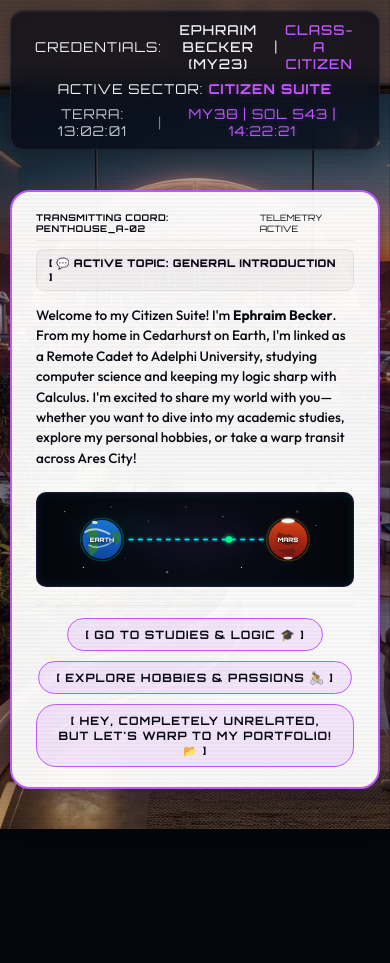
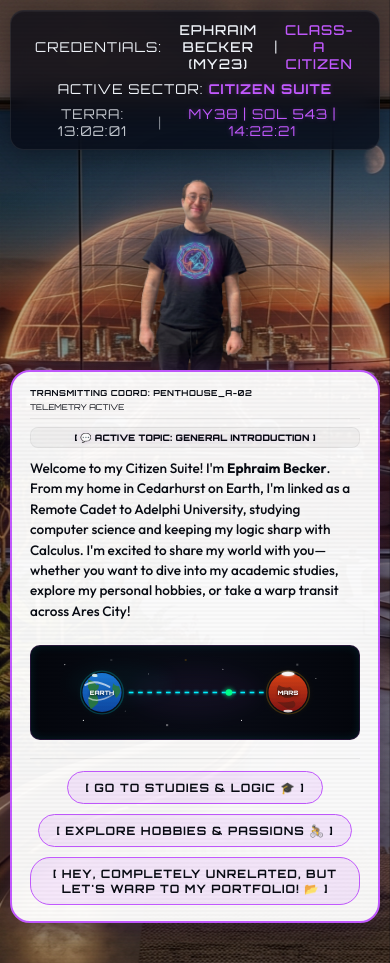
Before and after one commit to EphraimB/ephraim-becker-v3, a Next.js app: page / in a window 390 px wide. Before the commit the page ends 844 px from the top, so only its background shows below. Built offline with nearby package versions, Linux system fonts and the light colour scheme.

Commit message:
Improved layout on mobile

```diff
--- a/app/page.js
+++ b/app/page.js
@@ -322,35 +322,18 @@ export default function CitizenSuite() {
           <div className="comic-speech-bubble" style={{ display: 'flex', flexDirection: 'column', minHeight: '305px', justifyContent: 'space-between' }}>
 
             {/* Stepper Header (Telemetry indicators) */}
-            <div style={{ display: 'flex', justifyContent: 'space-between', alignItems: 'center', marginBottom: '8px', borderBottom: '1px solid rgba(0,0,0,0.06)', paddingBottom: '6px' }}>
-              <span style={{ fontFamily: 'var(--font-tech)', fontSize: '0.58rem', color: 'var(--color-accent)', fontWeight: 700, letterSpacing: '0.5px' }}>
+            <div className="bubble-telemetry-header">
+              <span className="bubble-telemetry-coord">
                 TRANSMITTING COORD: PENTHOUSE_A-02
               </span>
-              <span style={{ fontFamily: 'var(--font-tech)', fontSize: '0.55rem', color: 'rgba(0,0,0,0.4)' }}>
+              <span className="bubble-telemetry-status">
                 TELEMETRY ACTIVE
               </span>
             </div>
 
             {/* Non-Clickable HUD Active Topic Indicator */}
-            <div style={{
-              display: 'flex',
-              background: 'rgba(0, 0, 0, 0.03)',
-              borderRadius: '8px',
-              padding: '6px 12px',
-              marginBottom: '14px',
-              gap: '4px',
-              alignItems: 'center',
-              border: '1px solid rgba(0, 0, 0, 0.05)',
-              justifyContent: 'center'
-            }}>
-              <span style={{
-                fontSize: '0.66rem',
-                fontFamily: 'var(--font-tech)',
-                fontWeight: 800,
-                color: 'var(--color-accent)',
-                letterSpacing: '0.5px',
-                textShadow: '0 0 4px rgba(var(--color-accent-rgb), 0.15)'
-              }}>
+            <div className="bubble-topic-indicator">
+              <span className="bubble-topic-text">
                 [ 💬 ACTIVE TOPIC: {activeTitle.replace(/^[^\w\s]+/g, '').trim().toUpperCase()} ]
               </span>
             </div>
--- a/styles/global.css
+++ b/styles/global.css
@@ -577,11 +577,29 @@ body {
 
 @media (max-width: 900px) {
   .roomscale-natural-body {
-    display: none !important;
+    display: flex !important;
+    position: relative !important;
+    left: auto !important;
+    bottom: 0 !important;
+    height: 210px !important;
+    max-height: 210px !important;
+    width: 100% !important;
+    margin: 0 auto -45px auto !important;
+    justify-content: center !important;
+    align-items: flex-end !important;
+    z-index: 1 !important;
+  }
+  .roomscale-natural-img {
+    height: 100% !important;
+    width: auto !important;
   }
   .workspace-deck {
     flex-direction: column;
-    gap: 20px;
+    gap: 15px;
+  }
+  .comic-speech-bubble {
+    position: relative !important;
+    z-index: 2 !important;
   }
 }
 
@@ -691,3 +709,78 @@ body {
     display: none !important;
   }
 }
+
+/* ================= TELEMETRY HEADER & ACTIVE TOPIC MOBILE OPTIMIZATIONS ================= */
+.bubble-telemetry-header {
+  display: flex;
+  justify-content: space-between;
+  align-items: center;
+  margin-bottom: 8px;
+  border-bottom: 1px solid rgba(0,0,0,0.06);
+  padding-bottom: 6px;
+  width: 100%;
+}
+
+.bubble-telemetry-coord {
+  font-family: var(--font-tech);
+  font-size: 0.58rem;
+  color: var(--color-accent);
+  font-weight: 700;
+  letter-spacing: 0.5px;
+}
+
+.bubble-telemetry-status {
+  font-family: var(--font-tech);
+  font-size: 0.55rem;
+  color: rgba(0,0,0,0.4);
+}
+
+.bubble-topic-indicator {
+  display: flex;
+  background: rgba(0, 0, 0, 0.03);
+  border-radius: 8px;
+  padding: 6px 12px;
+  margin-bottom: 14px;
+  gap: 4px;
+  align-items: center;
+  border: 1px solid rgba(0, 0, 0, 0.05);
+  justify-content: center;
+  width: 100%;
+}
+
+.bubble-topic-text {
+  font-size: 0.66rem;
+  font-family: var(--font-tech);
+  font-weight: 800;
+  color: var(--color-accent);
+  letter-spacing: 0.5px;
+  text-shadow: 0 0 4px rgba(var(--color-accent-rgb), 0.15);
+  text-align: center;
+  white-space: nowrap;
+}
+
+@media (max-width: 600px) {
+  .comic-speech-bubble {
+    padding: 16px 18px !important;
+  }
+  .bubble-telemetry-header {
+    flex-direction: column !important;
+    align-items: flex-start !important;
+    gap: 4px !important;
+  }
+  .bubble-telemetry-coord {
+    font-size: 0.52rem !important;
+  }
+  .bubble-telemetry-status {
+    font-size: 0.50rem !important;
+  }
+  .bubble-topic-indicator {
+    padding: 4px 8px !important;
+    margin-bottom: 10px !important;
+  }
+  .bubble-topic-text {
+    font-size: 0.56rem !important;
+    letter-spacing: 0.2px !important;
+    white-space: normal !important;
+  }
+}
```
